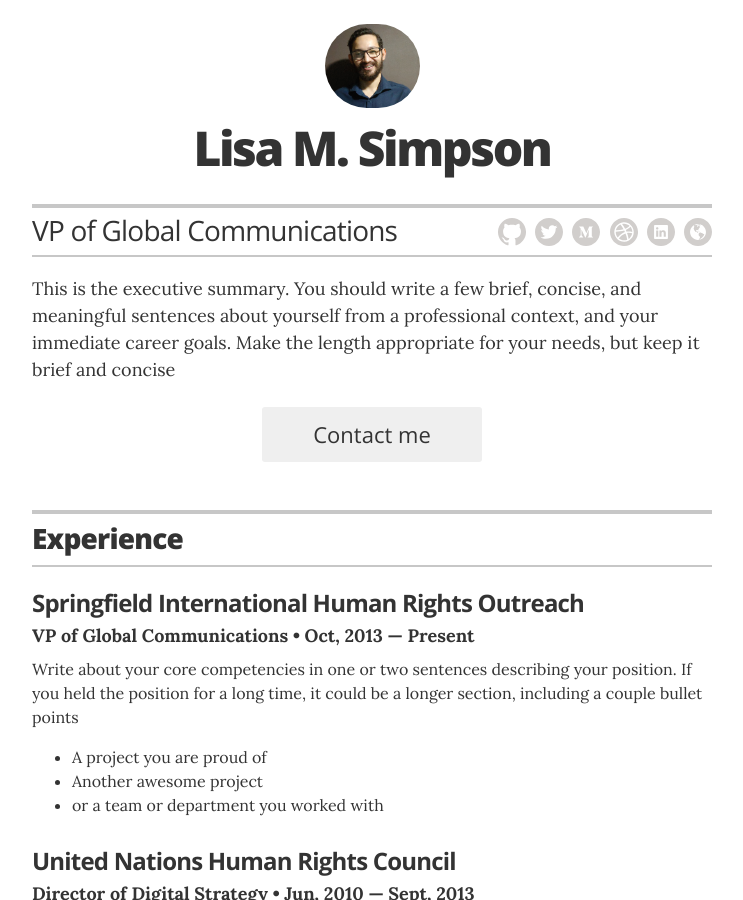
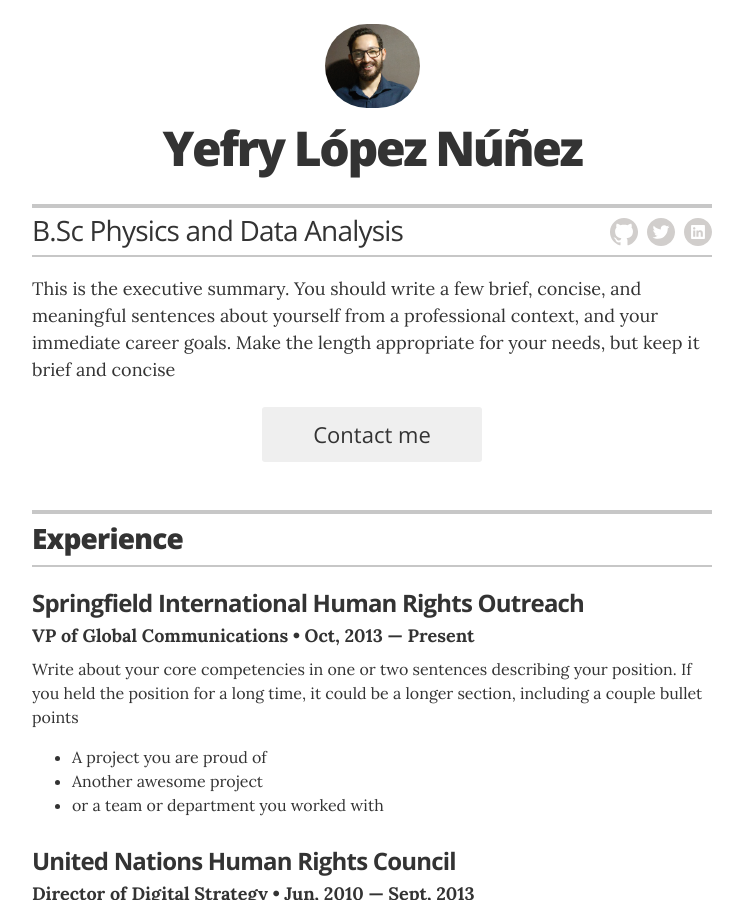
Before and after one commit to jeff0994/jeff0994.github.io, a Jekyll site: the page built from index.html, in a window 1280 px wide and 900 px high. Shown: the whole window, without its empty margins (268-1011 px from the left). Built offline with Jekyll 4.4.1, drawn with Linux system fonts in a browser that asks for light colours.

Commit message:
Update _config.yml

```diff
--- a/_config.yml
+++ b/_config.yml
@@ -10,11 +10,11 @@ sass:
 
 # Resume settings
 resume_avatar:                  "true"
-resume_name:                    "Lisa M. Simpson"
-resume_title:                   "VP of Global Communications"
+resume_name:                    "Yefry López Núñez"
+resume_title:                   "B.Sc Physics and Data Analysis"
 
 # used for the contact button in _layouts/resume.html
-resume_contact_email:           "lisasimpson@youremailaddress.com"
+resume_contact_email:           "yefry.lopez.nu@gmail.com"
 
 # the next two items are used for schema itemprops in _layouts/resume.html
 resume_contact_telephone:       "555-7334"
@@ -33,10 +33,10 @@ resume_looking_for_work:        "yes"
 
 # Decide which sections to use
 # comment out to hide
+resume_section_skills:          true
 resume_section_experience:      true
 resume_section_education:       true
 resume_section_projects:        true
-resume_section_skills:          true
 resume_section_recognition:     true
 resume_section_links:           true
 resume_section_associations:    true
@@ -45,14 +45,14 @@ resume_section_associations:    true
 # Resume social links
 # uncomment the options you wish to display, and add your own URL
 resume_social_links:
-  resume_github_url:            "https://github.com/jglovier/resume-template"
-  resume_twitter_url:           "http://twitter.com/jglovier"
-  resume_dribbble_url:          "https://dribbble.com/jag"
+  resume_github_url:            "http://github.com/jeff0994"
+  resume_twitter_url:           "https://twitter.com/YefryLopez6"
+#  resume_dribbble_url:          "https://dribbble.com/jag"
   # resume_facebook_url:          "insert Facebook URL here"
   resume_linkedin_url:          "https://www.linkedin.com/in/joelglovier"
   # resume_instagram_url:         "insert your Instagram URL here"
-  resume_website_url:           "http://joelglovier.com"
-  resume_medium_url:            "https://medium.com/@jglovier"
+#  resume_website_url:           "http://joelglovier.com"
+#  resume_medium_url:            "https://medium.com/@jglovier"
 resume_print_social_links:      true
 
 # Design settings
```
